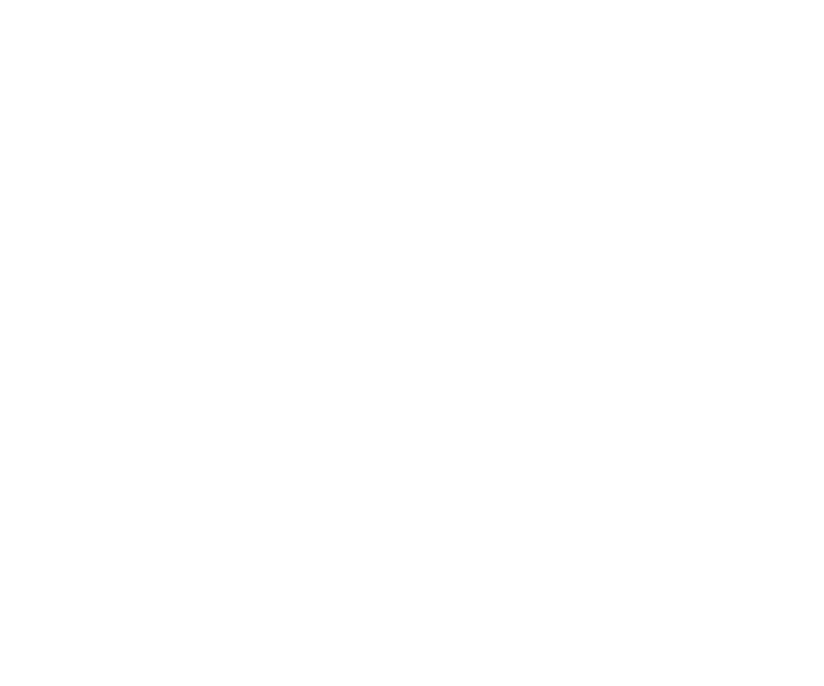
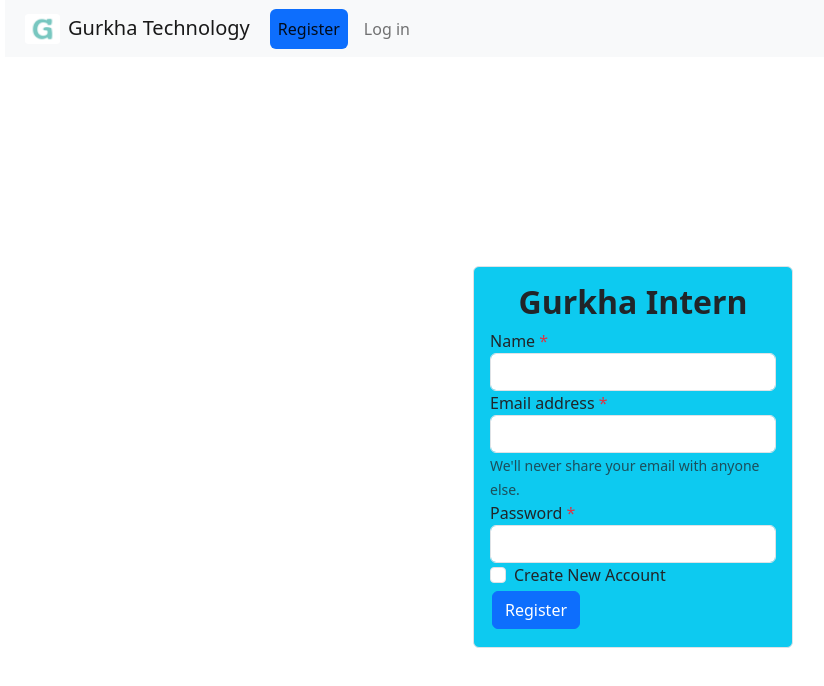
Before and after one commit to jayandrathapachhetri/Gurkha-Intern-Management-App, a React (Create React App) app: page /register in a window 1280 px wide. Before the commit this address had no page. Shown: the top 686 px of the page, without its empty margins (7-831 px from the left). Built offline with nearby package versions, Linux system fonts and the light colour scheme.

Commit message:
Work on login and register

```diff
--- a/public/index.html
+++ b/public/index.html
@@ -26,6 +26,10 @@
     -->
 
     <link href="https://cdn.jsdelivr.net/npm/bootstrap@5.1.3/dist/css/bootstrap.min.css" rel="stylesheet" integrity="sha384-1BmE4kWBq78iYhFldvKuhfTAU6auU8tT94WrHftjDbrCEXSU1oBoqyl2QvZ6jIW3" crossorigin="anonymous">
+    <link
+      rel="stylesheet"
+      href="https://cdn.jsdelivr.net/npm/bootstrap-icons@1.3.0/font/bootstrap-icons.css"
+    />
 
     <title>Gurkha Tech</title>
   </head>
--- a/src/App.js
+++ b/src/App.js
@@ -10,6 +10,7 @@
 // import Navbar from './components/Navbar';
 import { BrowserRouter as Router, Route, Routes } from 'react-router-dom'
 import LogIn from './components/LogIn';
+import Register from './components/Register';
 import Protected from './components/Protected';
 import Attadance from './components/Attadance';
 // import Footer from './components/Footer';
@@ -21,6 +22,7 @@
       <Router>
         <Routes>
           <Route exact path='/login' element={<LogIn />}> </Route>
+          <Route exact path='/register' element={<Register />}> </Route>
           <Route exact path='/' element={<Home />} > </Route>
           <Route exact path='/about' element={<About />} > </Route>
           <Route exact path='/interndetails' element={<Protected Component = {Intern}/>}></Route>
--- a/src/components/Footer.js
+++ b/src/components/Footer.js
@@ -16,7 +16,7 @@
   return (
 
    <>
-  <div className='container '>
+  {/* <div className='container '>
     <footer className="container">
       <hr className='featurette-divider' />
       <p className="text-end"><a className="style-none text-decoration-none text-dark" href="#"> <i className="bi bi-arrow-up-circle-fill h3"></i></a></p>
@@ -30,7 +30,7 @@
         </div>
       </div>
     </footer>
-  </div>
+  </div> */}
 </>
 
 
--- a/src/components/LogIn.js
+++ b/src/components/LogIn.js
@@ -1,16 +1,116 @@
-import React, {useState, useEffect} from 'react';
-// import { Button } from 'react-bootstrap';
+// import React, {useState, useEffect} from 'react';
+
+// import Navbar from './Navbar';
+
+// import { useNavigate} from "react-router-dom";
+
+// function LogIn() {
+//   const [email, setEmail] = useState("");
+//   const [password, setPassword] = useState("");
+//   const [emailvalidation, setEmailvalidation] = useState(false);
+
+
+//   const navigate = useNavigate();
+
+//   useEffect(() => {
+//     if (localStorage.getItem("user-info")) {
+//       navigate("/");
+//     }
+//   }, [navigate]);
+
+//   async function login() {
+//     console.log('data', email, password);
+//     let item = { email, password };
+
+//     let result =  await fetch("http://localhost:3000/login", {
+//       method: "POST",
+//       headers: {
+//         "Content-Type": "application/json",
+//         Accept: "application/json",
+//       },
+//       body: JSON.stringify(item),
+//     });
+//     result = await result.json();
+//       console.log("result",result)
+//     localStorage.setItem("user-info", JSON.stringify(result));
+//     navigate("/");
+//   }
+
+
+
+//   return (
+//     <> <Navbar/>
+//       <div className="d-flex justify-content-center align-items-center vh-100 signupPage">
+//         <div className="p-3 rounded w-25 border signupForm bg-info">
+//           <h2>
+//             <strong>Gurkha Intern</strong>
+//           </h2>
+//           <form className='text-start' onClick={login}>
+//             <div className="form-group">
+//               <label htmlFor="exampleInputEmail1">Email address <span className="text-danger">*</span></label>
+//               <input
+//                 required
+//                 type="email"
+//                 value={email}
+//                 onChange={(e) => setEmail(e.target.value)}
+//                 onMouseDown={(e) => setEmailvalidation(true)}
+//                 className="form-control"
+//                 // id="exampleInputEmail1"
+//                 aria-describedby="emailHelp"
+//               />
+//               {email.length === 8 && emailvalidation && (
+//                         <span className="text-danger">
+//                           {" "}
+//                           Enter the vaild email{" "}
+//                         </span>
+//                         )}
+//               <small id="emailHelp" className="form-text text-muted">
+//                 We'll never share your email with anyone else.
+//               </small>
+//             </div>
+//             <div className="form-group">
+//               <label htmlFor="exampleInputPassword1">Password <span className="text-danger">*</span></label>
+//               <input
+//                 required
+//                 type="password"
+//                 value={password}
+//                 onChange={(e) => setPassword(e.target.value)}
+//                 className="form-control"
+//                 // id="exampleInputPassword1"
+//               />
+//             </div>
+//             <div className="form-group form-check">
+//               <input
+//                 type="checkbox"
+//                 className="form-check-input"
+//                 // id="exampleCheck1"
+//               />
+//               <label className="form-check-label" htmlFor="exampleCheck1">
+//                 Check me out
+//               </label>
+//             </div>
+//             <button
+//               type="submit" className="btn btn-primary"  >
+//               Login
+//             </button>
+//           </form>
+//         </div>
+//       </div>
+//     </>
+//   )
+// }
+
+// export default LogIn;
+
+
+import React, { useState, useEffect } from 'react';
 import Navbar from './Navbar';
-
-import { useNavigate} from "react-router-dom";
-// import './style.css';
+import { useNavigate } from "react-router-dom";
 
 function LogIn() {
   const [email, setEmail] = useState("");
+  const [password, setPassword] = useState("");
   const [emailvalidation, setEmailvalidation] = useState(false);
-  const [password, setPassword] = useState("");
-  const [name, setName] = useState("");
-
 
   const navigate = useNavigate();
 
@@ -21,10 +121,10 @@
   }, [navigate]);
 
   async function login() {
-    console.log('data', name, email, password);
-    let item = { name, email, password };
+    console.log('data', email, password);
+    let item = { email, password };
 
-    let result =  await fetch("http://localhost:3000/login", {
+    let result = await fetch("http://localhost:3000/login", {
       method: "POST",
       headers: {
         "Content-Type": "application/json",
@@ -33,78 +133,67 @@
       body: JSON.stringify(item),
     });
     result = await result.json();
-      console.log("result",result)
-      alert("Login Done")
+    console.log("result", result);
     localStorage.setItem("user-info", JSON.stringify(result));
     navigate("/");
   }
 
   return (
-    <> <Navbar/>
-    <div className="d-flex justify-content-center align-items-center vh-100">
-    {/* style={{
-      backgroundImage: `url("Images/internlogin.jpg")`, backgroundRepeat:"no-repeat", backgroundSize:"cover"}} */}
-        <div className="p-3 rounded w-25 border bg-info">
+    <>
+      <Navbar />
+      <div className="d-flex justify-content-center align-items-center vh-100 signupPage">
+        <div className="p-3 rounded w-25 border signupForm bg-info">
           <h2>
             <strong>Gurkha Intern</strong>
           </h2>
-          <form className='text-start'>
-          <div className="form-group">
-              <label htmlFor="name">Name</label>
+          <div className='text-start'>
+            <div className="form-group">
+              <label htmlFor="exampleInputEmail1">Email address <span className="text-danger">*</span></label>
               <input
-                type="name"
-                value={name}
-                onChange={(e) => setName(e.target.value)}
-                className="form-control"
-                // id="exampleInputPassword1"
-              />
-            </div>
-            <div className="form-group">
-              <label htmlFor="exampleInputEmail1">Email address</label>
-              <input
+                required
                 type="email"
                 value={email}
+                onChange={(e) => setEmail(e.target.value)}
                 onMouseDown={(e) => setEmailvalidation(true)}
-                onChange={(e) => setEmail(e.target.value)}
                 className="form-control"
-                // id="exampleInputEmail1"
                 aria-describedby="emailHelp"
               />
               {email.length === 8 && emailvalidation && (
-                        <span className="text-danger">
-                          {" "}
-                          Enter the vaild email{" "}
-                        </span>
-                        )}
+                <span className="text-danger">
+                  Enter the valid email
+                </span>
+              )}
               <small id="emailHelp" className="form-text text-muted">
                 We'll never share your email with anyone else.
-               </small>
+              </small>
             </div>
             <div className="form-group">
-              <label htmlFor="exampleInputPassword1">Password</label>
+              <label htmlFor="exampleInputPassword1">Password <span className="text-danger">*</span></label>
               <input
+                required
                 type="password"
                 value={password}
                 onChange={(e) => setPassword(e.target.value)}
                 className="form-control"
-                // id="exampleInputPassword1"
               />
             </div>
-
             <div className="form-group form-check">
               <input
                 type="checkbox"
                 className="form-check-input"
-                // id="exampleCheck1"
               />
               <label className="form-check-label" htmlFor="exampleCheck1">
-                Create New Account
+                Check me out
               </label>
             </div>
-            <button type="submit" className="btn btn-primary" onClick={login} >
+            <button
+              type="submit"
+              className="btn btn-primary"
+              onClick={login} // Use onSubmit event to handle form submission
+            >
               Login
             </button>
-          </form>
+          </div>
         </div>
       </div>
     </>
--- a/src/components/Navbar.js
+++ b/src/components/Navbar.js
@@ -140,7 +140,7 @@
                 ) : (
                   <>
                     <li className="nav-item">
-                      {/* <Link className="nav-link mx-1" to="/register">Register</Link> */}
+                    <NavLink className="nav-link mx-1" to="/register">Register</NavLink>
                     </li>
                     <li className="nav-item">
                       <NavLink className="nav-link mx-1" to="/login">Log in</NavLink>
--- /dev/null
+++ b/src/components/Register.js
@@ -0,0 +1,114 @@
+import React, {useState, useEffect} from 'react';
+// import { Button } from 'react-bootstrap';
+import Navbar from './Navbar';
+
+import { useNavigate} from "react-router-dom";
+// import './style.css';
+
+function Register() {
+  const [name, setName] = useState("");
+  const [email, setEmail] = useState("");
+  const [emailvalidation, setEmailvalidation] = useState(false);
+  const [password, setPassword] = useState("");
+
+  const navigate = useNavigate();
+
+  useEffect(() => {
+    if (localStorage.getItem("user-info")) {
+      navigate("/login");
+    }
+  }, [navigate]);
+
+  async function signUp() {
+    console.log('data', name, email, password);
+    let item = { name, email, password };
+
+    let result =  await fetch("http://localhost:3000/login", {
+      method: "POST",
+      headers: {
+        "Content-Type": "application/json",
+        Accept: "application/json",
+      },
+      body: JSON.stringify(item),
+    });
+    result = await result.json();
+      console.log("result",result)
+      alert("The user is register.")
+    localStorage.setItem("user-info", JSON.stringify(result));
+    navigate("/login");
+  }
+
+  return (
+    <> <Navbar/>
+    <div className="d-flex justify-content-center align-items-center vh-100">
+    {/* style={{
+      backgroundImage: `url("Images/internlogin.jpg")`, backgroundRepeat:"no-repeat", backgroundSize:"cover"}} */}
+        <div className="p-3 rounded w-25 border bg-info">
+          <h2>
+            <strong>Gurkha Intern</strong>
+          </h2>
+          <form className='text-start' onSubmit={signUp}>
+          <div className="form-group">
+              <label htmlFor="name">Name <span className="text-danger">*</span></label>
+              <input
+                required
+                type="name"
+                value={name}
+                onChange={(e) => setName(e.target.value)}
+                className="form-control"
+                // id="exampleInputPassword1"
+              />
+            </div>
+            <div className="form-group">
+              <label htmlFor="exampleInputEmail1">Email address <span className="text-danger">*</span></label>
+              <input
+                required
+                type="email"
+                value={email}
+                onMouseDown={(e) => setEmailvalidation(true)}
+                onChange={(e) => setEmail(e.target.value)}
+                className="form-control"
+                aria-describedby="emailHelp"
+              />
+              {email.length === 8 && emailvalidation && (
+                        <span className="text-danger">
+                          {" "}
+                          Enter the vaild email{" "}
+                        </span>
+                        )}
+              <small id="emailHelp" className="form-text text-muted">
+                We'll never share your email with anyone else.
+               </small>
+            </div>
+            <div className="form-group">
+              <label htmlFor="exampleInputPassword1">Password <span className="text-danger">*</span></label>
+              <input
+                required
+                type="password"
+                value={password}
+                onChange={(e) => setPassword(e.target.value)}
+                className="form-control"
+              />
+            </div>
+
+            <div className="form-group form-check">
+              <input
+                type="checkbox"
+                className="form-check-input"
+                // id="exampleCheck1"
+              />
+              <label className="form-check-label" htmlFor="exampleCheck1">
+                Create New Account
+              </label>
+            </div>
+            <button type="submit" className="btn btn-primary"  >
+              Register
+            </button>
+          </form>
+        </div>
+      </div>
+    </>
+  )
+}
+
+export default Register;
```
Also changed, not shown: gurkhatech-db.json (+133 -3 lines).
